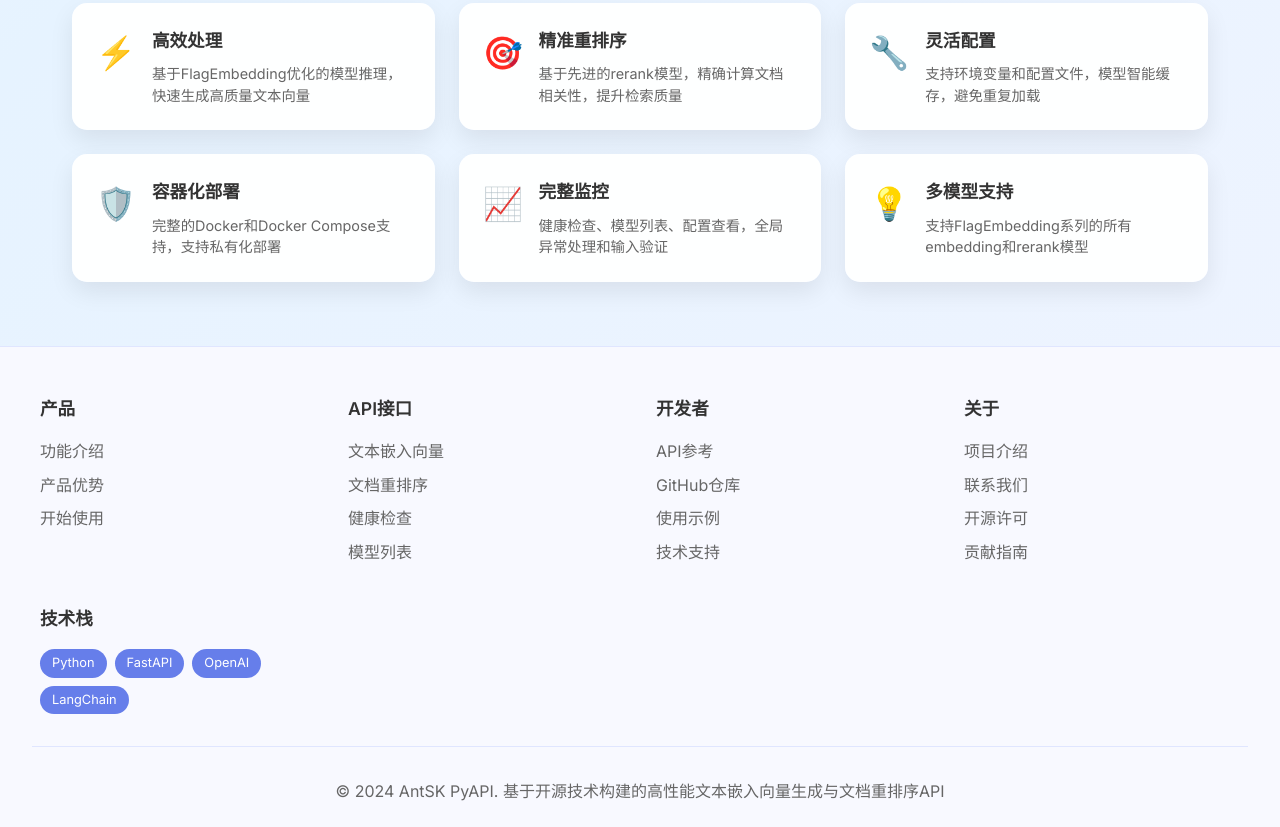
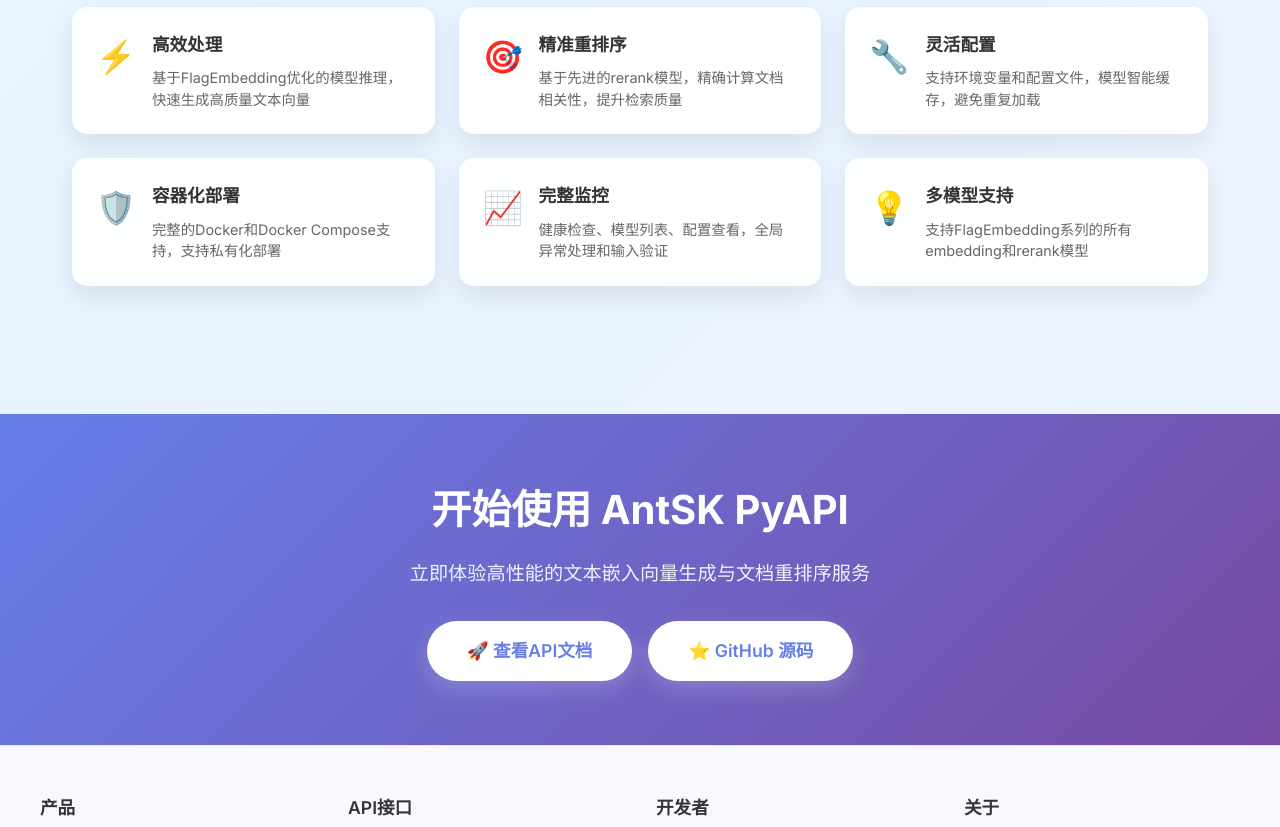
Before and after one commit to xuzeyu91/AntSK-PyApi, a plain HTML site: page index.html in a window 1280 px wide. Shown: the part 1973-2800 px from the top of the page. Drawn offline with Linux system fonts and the light colour scheme.

Commit message:
feat(ui): 在导航栏和页脚添加GitHub链接
为方便用户访问项目源码，在导航菜单和页脚区域添加了GitHub链接按钮。同时在首页新增了行动召唤区域，包含API文档和GitHub源码入口。

```diff
--- a/index.html
+++ b/index.html
@@ -565,6 +565,7 @@
                 <li><a href="features.html">功能介绍</a></li>
                 <li><a href="#how-it-works">使用流程</a></li>
                 <li><a href="#advantages">产品优势</a></li>
+                <li><a href="https://github.com/xuzeyu91/AntSK-PyApi" target="_blank">GitHub</a></li>
             </ul>
             <a href="http://localhost:8000/docs" class="cta-button">API文档</a>
         </div>
@@ -581,6 +582,9 @@
             <div class="hero-buttons">
                 <a href="http://localhost:8000/docs" class="btn-primary">
                     <span>🚀 查看API文档</span>
+                </a>
+                <a href="https://github.com/xuzeyu91/AntSK-PyApi" target="_blank" class="btn-secondary">
+                    <span>⭐ GitHub 源码</span>
                 </a>
             </div>
         </div>
@@ -693,7 +697,21 @@
         </div>
     </section>
 
-
+    <!-- 行动召唤 -->
+    <section class="cta-section">
+        <div class="cta-content">
+            <h2 class="cta-title">开始使用 AntSK PyAPI</h2>
+            <p class="cta-subtitle">立即体验高性能的文本嵌入向量生成与文档重排序服务</p>
+            <div style="display: flex; gap: 1rem; justify-content: center; flex-wrap: wrap;">
+                <a href="http://localhost:8000/docs" class="btn-white">
+                    <span>🚀 查看API文档</span>
+                </a>
+                <a href="https://github.com/xuzeyu91/AntSK-PyApi" target="_blank" class="btn-white">
+                    <span>⭐ GitHub 源码</span>
+                </a>
+            </div>
+        </div>
+    </section>
 
     <!-- 页脚 -->
     <footer class="footer">
```
Also changed, not shown: features.html (+4 -0 lines).
